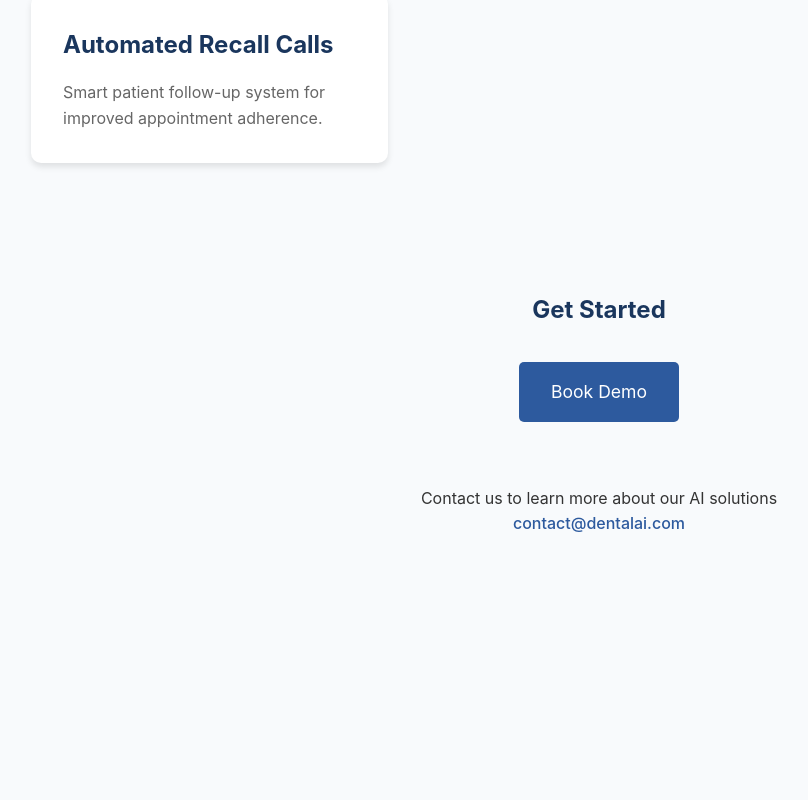
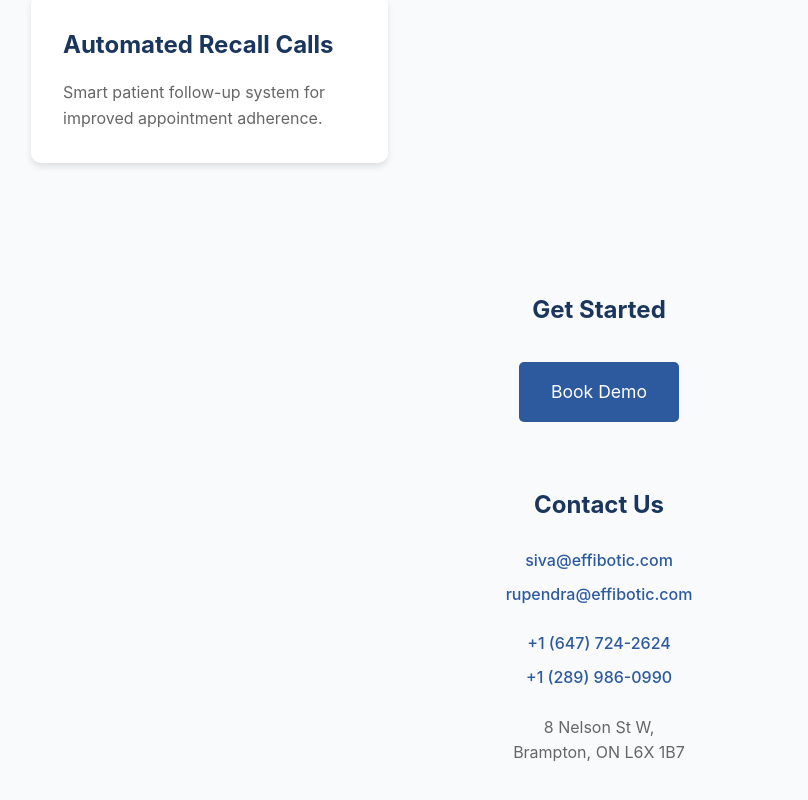
Before and after one commit to Jannatt22/Scheduly-AI, a React (Create React App) app: page / in a window 1280 px wide. Shown: the part 549-1349 px from the top of the page, without its empty margins (41-849 px from the left). Before the commit the page ends 1150 px from the top, so only its background shows below. Built offline with nearby package versions, Linux system fonts and the light colour scheme.

Commit message:
added contact

```diff
--- a/src/App.css
+++ b/src/App.css
@@ -82,6 +82,12 @@ body {
   margin-bottom: 2rem;
 }
 
+.contact-section h3 {
+  color: #1a365d;
+  margin: 2rem 0 1.5rem;
+  font-size: 1.5rem;
+}
+
 .demo-button {
   background: #2d5a9e;
   color: white;
@@ -102,14 +108,36 @@ body {
   margin-top: 2rem;
 }
 
+.contact-details {
+  display: flex;
+  flex-direction: column;
+  gap: 1.5rem;
+  max-width: 400px;
+  margin: 0 auto;
+}
+
+.contact-emails, .contact-phones {
+  display: flex;
+  flex-direction: column;
+  gap: 0.5rem;
+}
+
 .contact-info a {
   color: #2d5a9e;
   text-decoration: none;
   font-weight: 500;
+  transition: color 0.3s ease;
 }
 
 .contact-info a:hover {
+  color: #1a365d;
   text-decoration: underline;
+}
+
+.contact-address {
+  font-style: normal;
+  color: #666;
+  line-height: 1.6;
 }
 
 /* Responsive adjustments */
@@ -125,4 +153,8 @@ body {
   .product-section {
     margin: 1rem;
   }
+
+  .contact-details {
+    padding: 0 1rem;
+  }
 }
--- a/src/App.tsx
+++ b/src/App.tsx
@@ -42,8 +42,21 @@ const ContactSection = () => (
     <h2>Get Started</h2>
     <button className="demo-button">Book Demo</button>
     <div className="contact-info">
-      <p>Contact us to learn more about our AI solutions</p>
-      <a href="mailto:contact@dentalai.com">contact@dentalai.com</a>
+      <h3>Contact Us</h3>
+      <div className="contact-details">
+        <div className="contact-emails">
+          <a href="mailto:siva@effibotic.com">siva@effibotic.com</a>
+          <a href="mailto:rupendra@effibotic.com">rupendra@effibotic.com</a>
+        </div>
+        <div className="contact-phones">
+          <a href="tel:+16477242624">+1 (647) 724-2624</a>
+          <a href="tel:+12899860990">+1 (289) 986-0990</a>
+        </div>
+        <address className="contact-address">
+          8 Nelson St W,<br />
+          Brampton, ON L6X 1B7
+        </address>
+      </div>
     </div>
   </section>
 );
```
